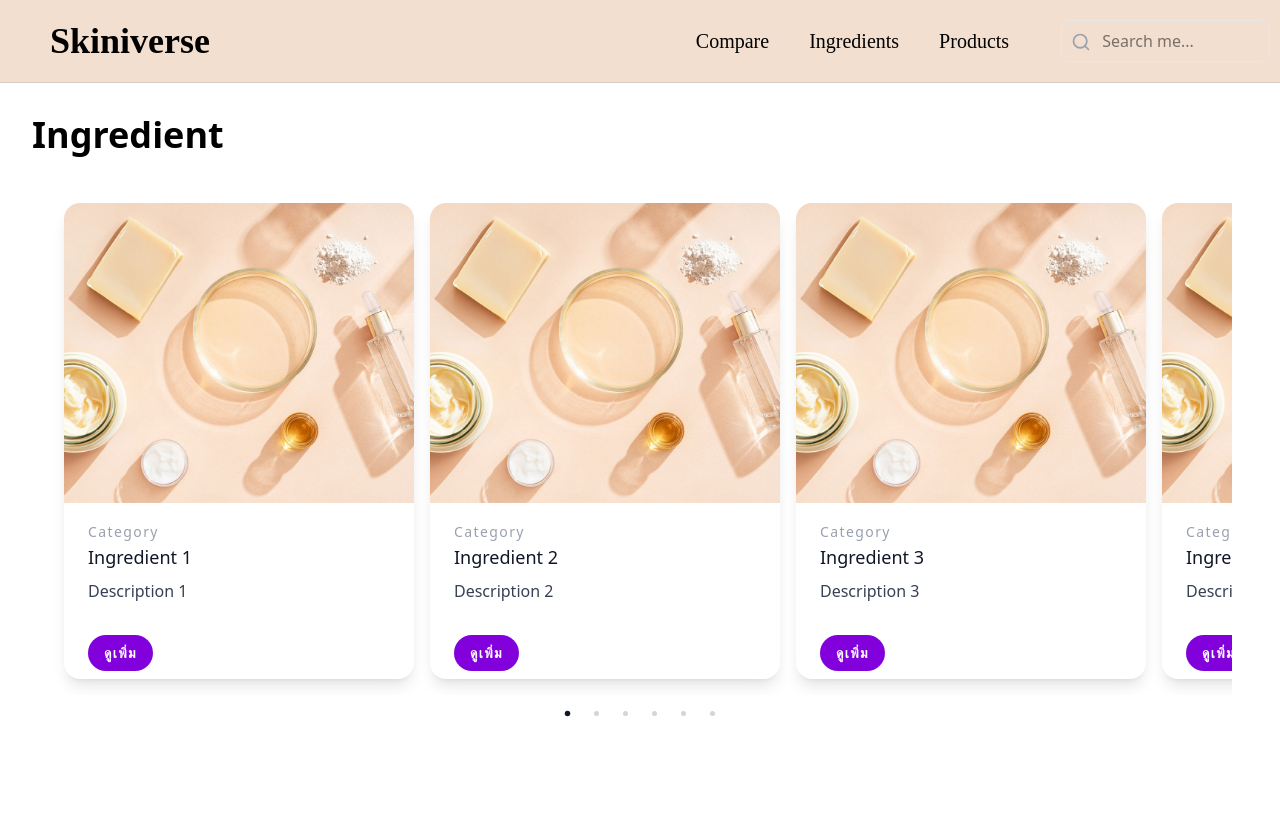
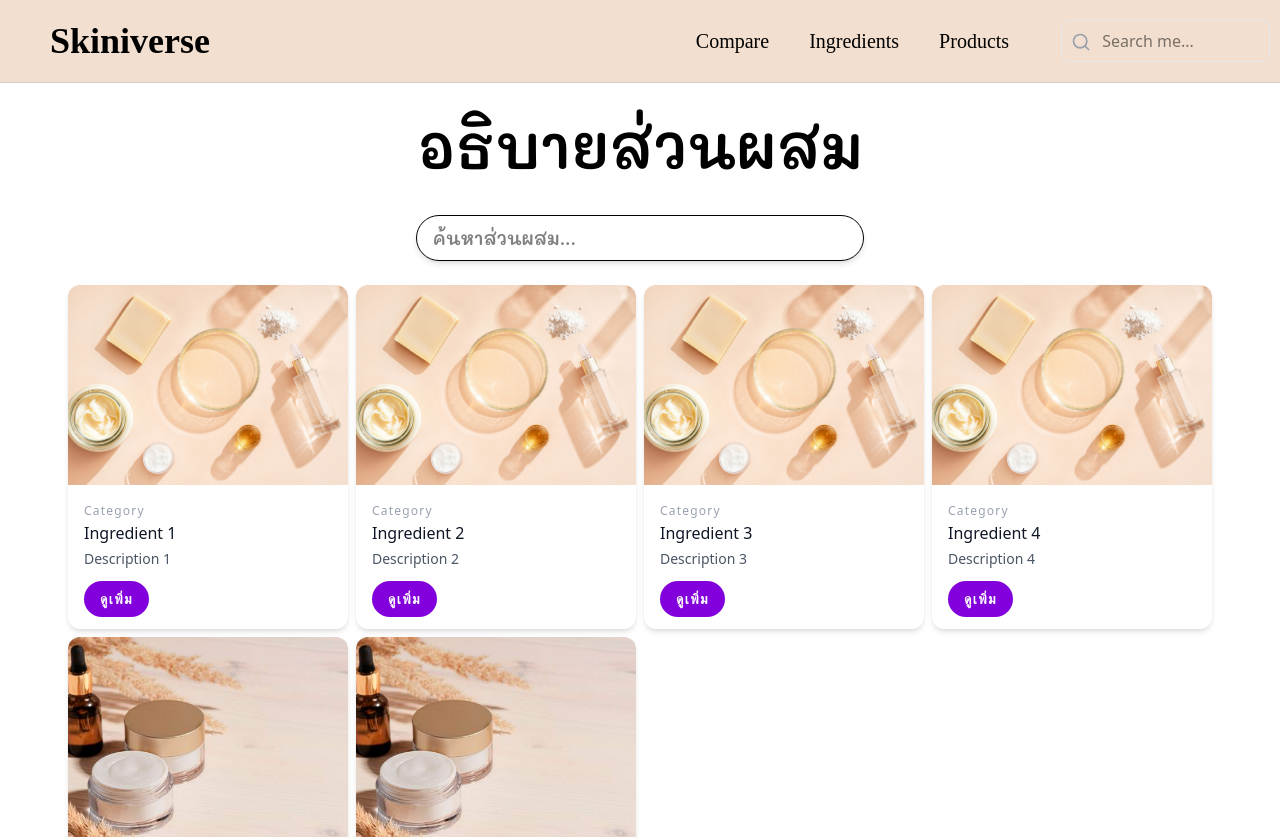
Before and after one commit to RapunzelI/skiniverse_project, a Next.js app: page /ingredients in a window 1280 px wide. Shown: the top 839 px of the page. Before the commit the page ends 800 px from the top, so only its background shows below. Built offline with nearby package versions, Linux system fonts and the light colour scheme; a web font is replaced by a local one.

Commit message:
แก้หน้าingreไป

```diff
--- a/package.json
+++ b/package.json
@@ -25,12 +25,12 @@
     "@eslint/eslintrc": "^3",
     "@tailwindcss/postcss": "^4",
     "@types/node": "^20",
-    "@types/react": "^19",
-    "@types/react-dom": "^19",
+    "@types/react": "^19.0.10",
+    "@types/react-dom": "^19.0.4",
     "@types/react-slick": "^0.23.13",
     "eslint": "^9",
     "eslint-config-next": "15.2.1",
     "tailwindcss": "^4.0.12",
-    "typescript": "^5"
+    "typescript": "^5.8.2"
   }
 }
--- a/src/app/globals.css
+++ b/src/app/globals.css
@@ -1,6 +1,8 @@
 @import url('https://fonts.googleapis.com/css2?family=Playfair+Display:ital,wght@0,400..900;1,400..900&family=Playwrite+HU:wght@100..400&family=Playwrite+IT+Moderna:wght@300&display=swap');
 @import url('https://fonts.googleapis.com/css2?family=Podkova:wght@400..800&display=swap');
 @import url('https://fonts.googleapis.com/css2?family=Mitr:wght@200;300;400;500;600;700&display=swap');
+
+
 
 @import "tailwindcss";
 @tailwind base;
--- a/src/app/ingredients/page.tsx
+++ b/src/app/ingredients/page.tsx
@@ -1,6 +1,8 @@
 "use client";
 
+
 import React, { useRef, useState, useEffect } from "react";
+import "./style.css"
 
 interface BuyButtonProps {
     link: string;
@@ -26,27 +28,30 @@ interface ProductProps {
 
 const ProductCard: React.FC<ProductProps> = ({ title, description, image, link }) => {
     return (
-        <div className="min-w-[300px] md:min-w-[350px] rounded-2xl overflow-hidden shadow-lg bg-white">
-            <img className="w-full h-[250px] md:h-[300px] object-cover" src={image} alt={title} draggable="false" />
-            <div className="px-6 py-4">
-                <span className="tracking-widest text-xs md:text-sm title-font font-medium text-gray-400 mb-1">
+        <div className="w-[200px] sm:w-[220px] md:w-[250px] lg:w-[280px] rounded-xl overflow-hidden shadow-md bg-white">
+            <img className="w-full h-[180px] md:h-[200px] object-cover" src={image} alt={title} draggable="false" />
+            <div className="px-4 py-3">
+                <span className="tracking-widest text-xs text-gray-400 mb-1">
                     Category
                 </span>
-                <div className="text-md md:text-lg font-medium mb-2">
+                <div className="text-sm md:text-base font-medium mb-1">
                     <a href={link} className="no-underline text-gray-900">
                         {title}
                     </a>
                 </div>
-                <p className="text-gray-700 text-sm md:text-base">{description}</p>
+                <p className="text-gray-600 text-xs md:text-sm">{description}</p>
             </div>
-            <div className="px-6 pt-4 pb-2">
+            <div className="px-4 pb-3">
                 <BuyButton link={link} />
             </div>
         </div>
     );
 };
 
-const ingredient: React.FC = () => {
+const Ingredient: React.FC = () => {
+    // ใช้ useState เพื่อเก็บค่าค้นหา
+    const [searchTerm, setSearchTerm] = useState("");
+
     const productData: ProductProps[] = [
         { title: "Ingredient 1", description: "Description 1", image: "/banner_1.jpg", link: "#" },
         { title: "Ingredient 2", description: "Description 2", image: "/banner_1.jpg", link: "#" },
@@ -56,64 +61,34 @@ const ingredient: React.FC = () => {
         { title: "Ingredient 6", description: "Description 6", image: "/banner_2.jpg", link: "#" },
     ];
 
-    const scrollRef = useRef<HTMLDivElement>(null);
-    const [activeIndex, setActiveIndex] = useState(0);
-
-    let isDragging = false;
-    let startX = 0;
-    let scrollLeft = 0;
-
-    const startDrag = (e: React.MouseEvent | React.TouchEvent) => {
-        isDragging = true;
-        startX = "touches" in e ? e.touches[0].pageX : e.pageX;
-        scrollLeft = scrollRef.current?.scrollLeft || 0;
-    };
-
-    const onDrag = (e: React.MouseEvent | React.TouchEvent) => {
-        if (!isDragging || !scrollRef.current) return;
-        const x = "touches" in e ? e.touches[0].pageX : e.pageX;
-        const walk = (startX - x) * 1.5;
-        scrollRef.current.scrollLeft = scrollLeft + walk;
-    };
-
-    const stopDrag = () => {
-        isDragging = false;
-    };
-
-    useEffect(() => {
-        const updatePagination = () => {
-            if (!scrollRef.current) return;
-            const scrollLeft = scrollRef.current.scrollLeft;
-            const scrollWidth = scrollRef.current.scrollWidth - scrollRef.current.clientWidth;
-            const index = Math.round((scrollLeft / scrollWidth) * (productData.length - 1));
-            setActiveIndex(index);
-        };
-
-        const scrollContainer = scrollRef.current;
-        scrollContainer?.addEventListener("scroll", updatePagination);
-        return () => scrollContainer?.removeEventListener("scroll", updatePagination);
-    }, []);
+    // กรองการ์ดตามคำค้นหา
+    const filteredProducts = productData.filter(product =>
+        product.title.toLowerCase().includes(searchTerm.toLowerCase())
+    );
 
     return (
         <div className="relative p-4">
-            <h2 className="text-4xl font-bold text-black text-left mb-4 p-4">
-                Ingredient
+            {/* หัวข้อ */}
+            <h2 className="ingre text-black text-center mb-6 p-4 text-4xl md:text-5xl lg:text-6xl">
+                อธิบายส่วนผสม
             </h2>
 
-            {/* Scrollable product container without scrollbar */}
-            <div
-                ref={scrollRef}
-                className="flex space-x-4 overflow-x-auto scroll-smooth p-4 mx-8 select-none no-scrollbar"
-                style={{ scrollBehavior: "smooth" }}
-                onMouseDown={startDrag}
-                onMouseMove={onDrag}
-                onMouseUp={stopDrag}
-                onMouseLeave={stopDrag}
-                onTouchStart={startDrag}
-                onTouchMove={onDrag}
-                onTouchEnd={stopDrag}
-            >
-                {productData.map((product, index) => (
+            {/* ช่องค้นหา */}
+            <div className="ingre flex justify-center mb-6">
+                <input
+                    type="text"
+                    placeholder="ค้นหาส่วนผสม..."
+                    className="w-full max-w-md px-4 py-2 border rounded-full text-lg outline-none shadow-md"
+                    value={searchTerm}
+                    onChange={(e) => setSearchTerm(e.target.value)}
+                />
+            </div>
+
+            {/* Grid แสดงรายการการ์ด */}
+            <div className="flex justify-center">
+                <div className="grid grid-cols-1 sm:grid-cols-2 md:grid-cols-3 lg:grid-cols-4 gap-2 px-2">
+                    {filteredProducts.length > 0 ? (
+                        filteredProducts.map((product, index) => (
                             <ProductCard
                                 key={index}
                                 title={product.title}
@@ -121,22 +96,15 @@ const ingredient: React.FC = () => {
                                 image={product.image}
                                 link={product.link}
                             />
-                ))}
+                        ))
+                    ) : (
+                        <p className="text-center text-gray-500 col-span-full">ไม่พบข้อมูล</p>
+                    )}
                 </div>
-
-            {/* Pagination Dots */}
-            <div className="flex justify-center mt-4">
-                {productData.map((_, index) => (
-                    <span
-                        key={index}
-                        className={`h-1.25 w-1.25 mx-3 rounded-full transition-all ${
-                            index === activeIndex ? "bg-gray-900 scale-110" : "bg-gray-300"
-                        }`}
-                    ></span>
-                ))}
             </div>
+            <div className="h-50"></div>
         </div>
     );
 };
 
-export default ingredient;
+export default Ingredient;
--- /dev/null
+++ b/src/app/ingredients/style.css
@@ -0,0 +1,8 @@
+@import url('https://fonts.googleapis.com/css2?family=Mali:ital,wght@0,200;0,300;0,400;0,500;0,600;0,700;1,200;1,300;1,400;1,500;1,600;1,700&display=swap');
+
+
+
+.ingre{
+    font-family: "Mali", sans-serif;
+    font-weight: 520;
+  }
```
Also changed, not shown: 1 other file (tests, documents, lock files or other folders). Lines whose indentation alone changed are shown as unchanged.
